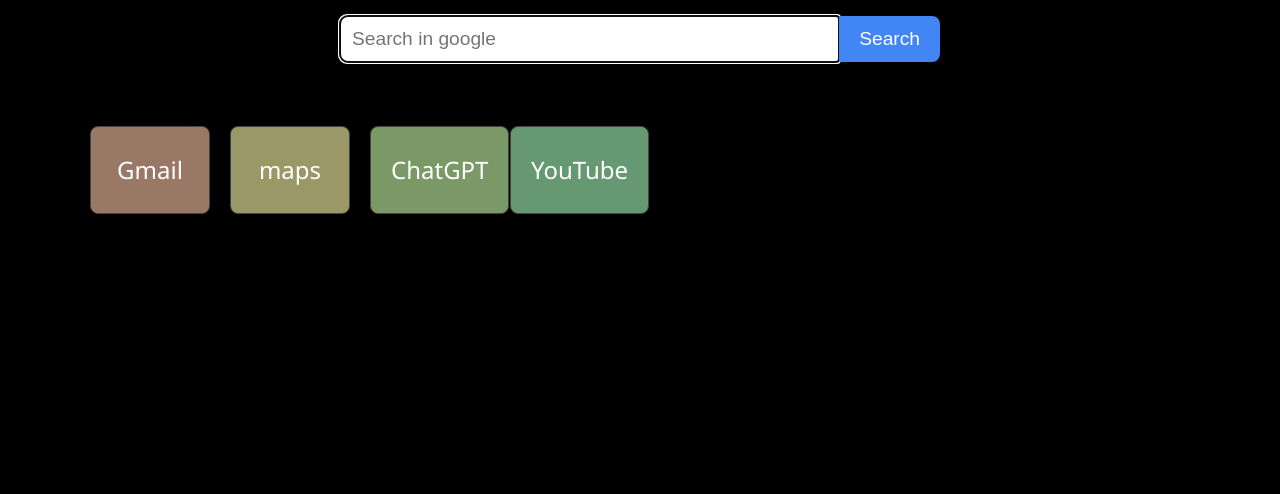
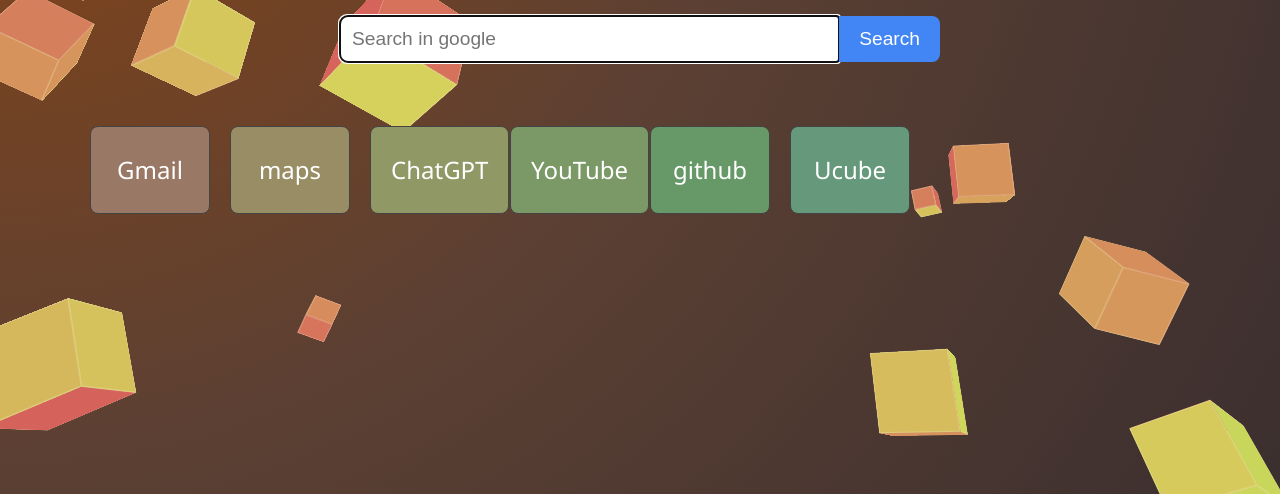
Before and after one commit to david-darmon/home_page, a plain HTML site: page index.html in a window 1280 px wide. Shown: the part 306-800 px from the top of the page. Drawn offline with Linux system fonts and the light colour scheme.

Commit message:
Update index.html

```diff
--- a/index.html
+++ b/index.html
@@ -7,6 +7,8 @@
   <title>google</title>
 </head>
 <body>
+  <div id="background"></div>
+
   <h1>google</h1>
   <div id="clock">00:00:00</div>
 
@@ -19,6 +21,8 @@
   <div class="quick-links"> <a href="https://maps.google.com" target="_blank">maps</a> </div>
   <div class="quick-links"> <a href="https://chat.openai.com" target="_blank">ChatGPT</a> </div>
   <div class="quick-links"> <a href="https://youtube.com" target="_blank">YouTube</a> </div>
+  <div class="quick-links"> <a href="https://github.com" target="_blank">github</a> </div>
+  <div class="quick-links"> <a href="https://moodle.youcube.co.il/my/courses.php" target="_blank">Ucube</a> </div>
   </div>
 <script src="home_page_js.js"></script>
 </body>
```
